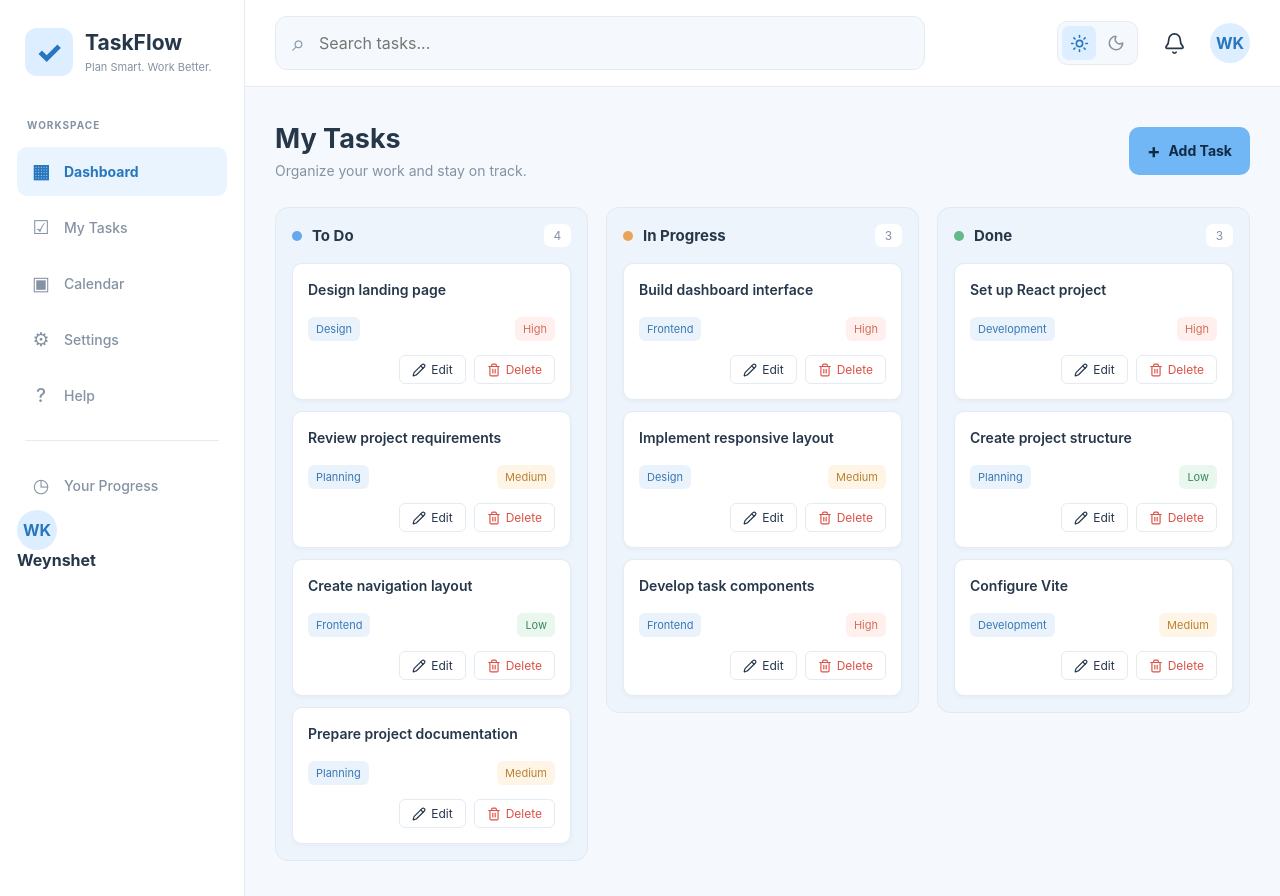
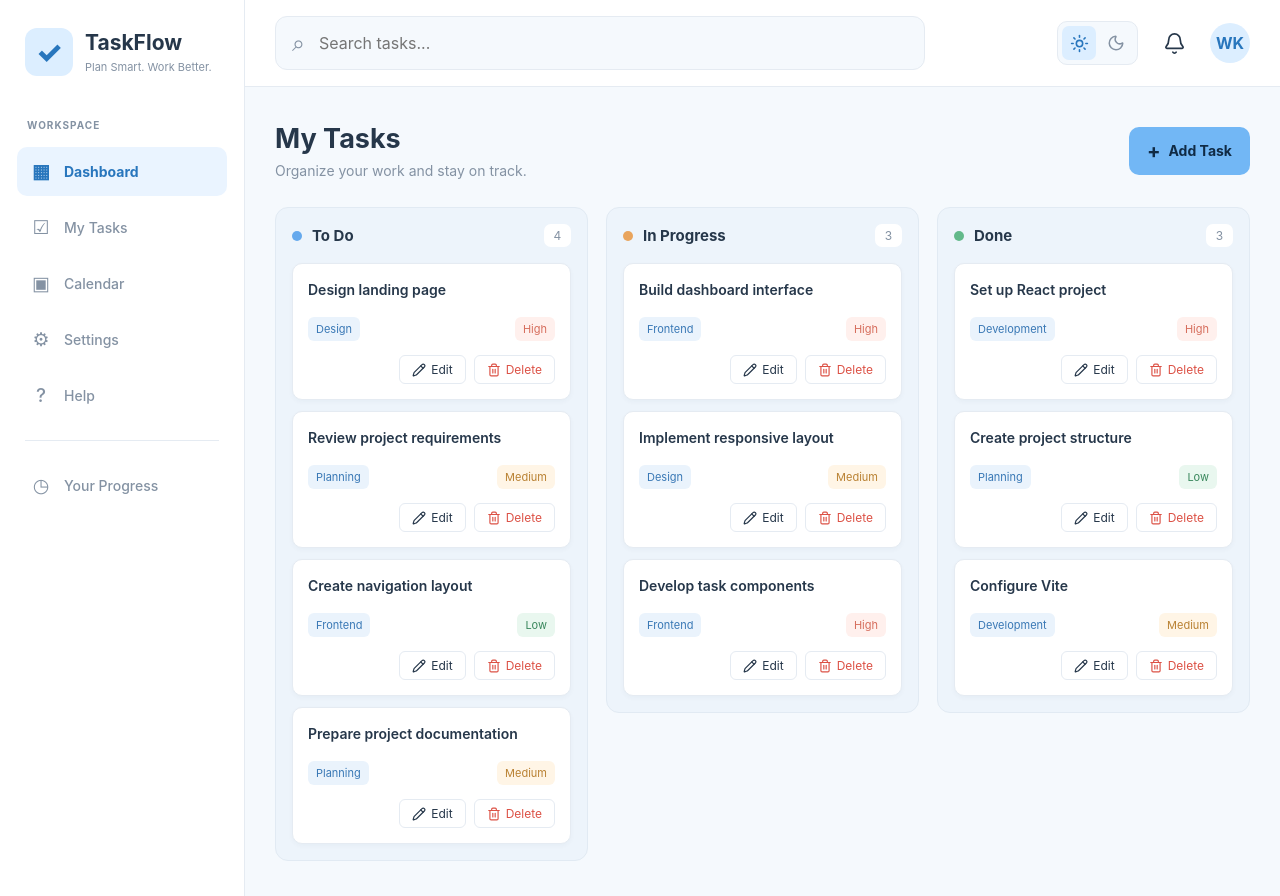
Before and after one commit to Edldev12/taskflow-team-board, a React (Vite) app: page / in a window 1280 px wide. Built offline with nearby package versions, Linux system fonts and the light colour scheme.

Commit message:
Remove duplicate sidebar profile

```diff
--- a/src/App.jsx
+++ b/src/App.jsx
@@ -1174,22 +1174,6 @@ function App() {
         </nav>
 
 
-        <div className="sidebar-bottom">
-          <div className="sidebar-profile">
-            <div
-              className="profile-avatar"
-              role="img"
-              aria-label={`${profile.initials} profile initials`}
-            >
-              {profile.initials}
-            </div>
-
-            <div className="sidebar-profile-info">
-              <strong>{profile.fullName}</strong>
-            </div>
-          </div>
-        </div>
-
       </aside>
 
       <main className="main-layout">
```
